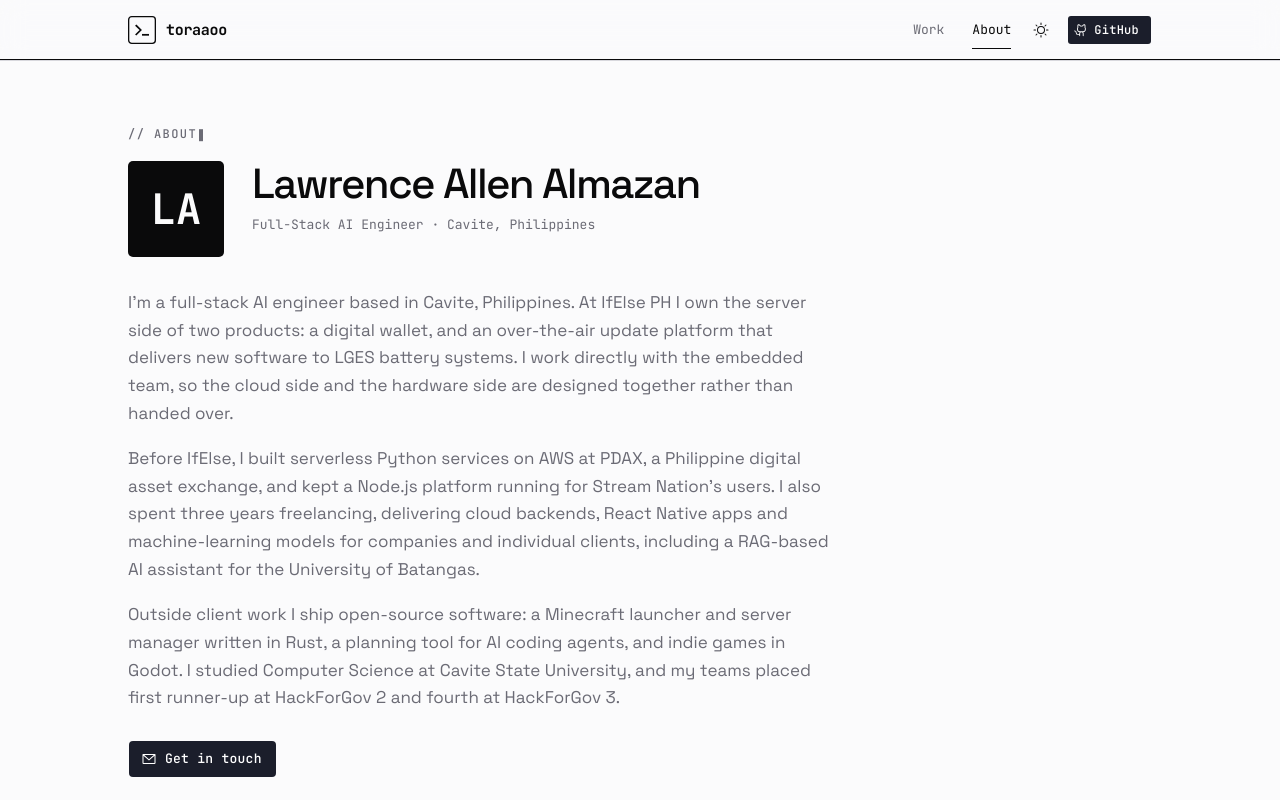
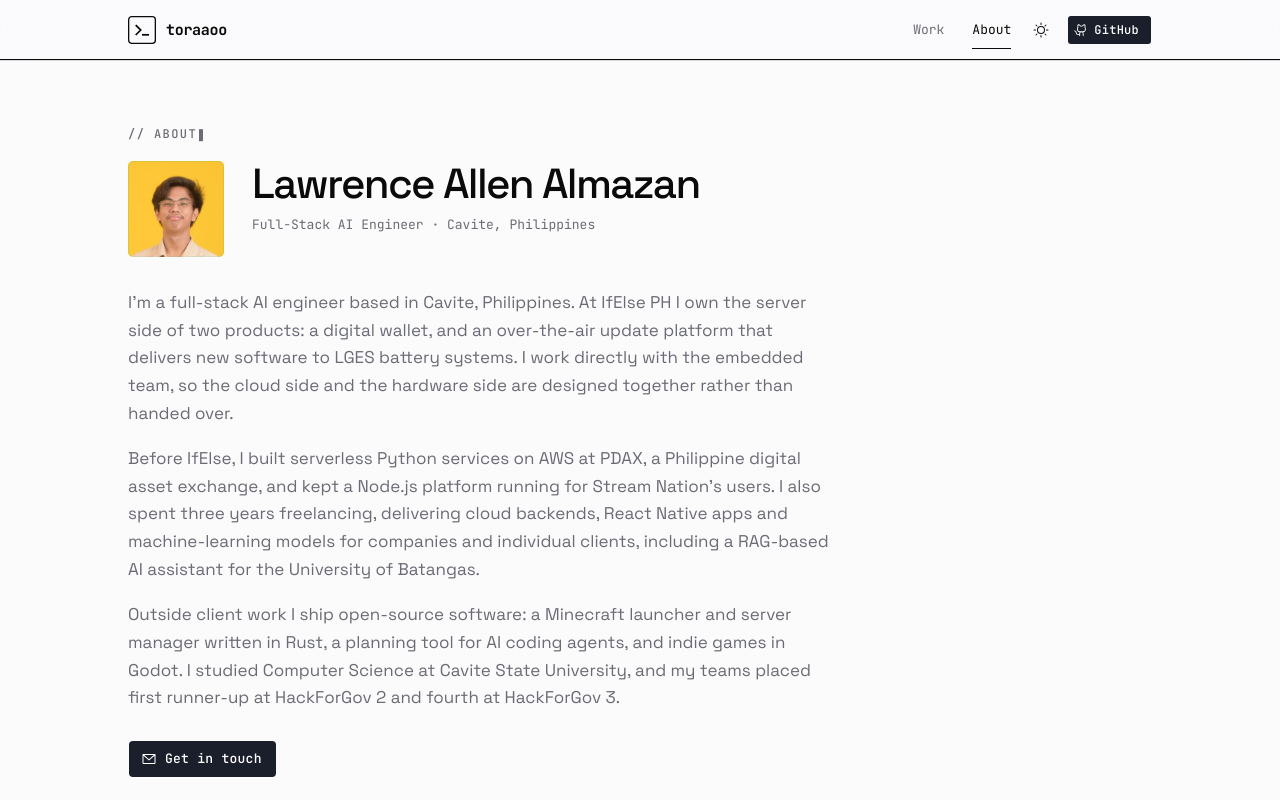
Before and after one commit to toraaoo/portfolio, a Next.js app: page /about in a window 1280 px wide. Shown: the top 800 px of the page. Built offline with nearby package versions, Linux system fonts and the light colour scheme.

Commit message:
feat(about): show profile photo

```diff
--- a/content/profile.json
+++ b/content/profile.json
@@ -2,6 +2,7 @@
   "$schema": "./schemas/profile.schema.json",
   "name": "Lawrence Allen Almazan",
   "initials": "LA",
+  "avatar": "/avatar.jpg",
   "handle": "toraaoo",
   "role": "Full-Stack AI Engineer",
   "headline": "Full-stack engineer shipping AI from cloud to device.",
--- a/content/schemas/profile.schema.json
+++ b/content/schemas/profile.schema.json
@@ -10,6 +10,12 @@
       "type": "string",
       "minLength": 1,
       "maxLength": 3
+    },
+    "avatar": {
+      "type": "string",
+      "minLength": 1,
+      "format": "starts_with",
+      "pattern": "^\\/.*"
     },
     "handle": {
       "type": "string",
--- a/features/about/page.tsx
+++ b/features/about/page.tsx
@@ -1,5 +1,5 @@
 import { EnvelopeSimpleIcon } from "@phosphor-icons/react/ssr"
-import { Avatar, AvatarFallback } from "@/components/avatar"
+import { Avatar, AvatarFallback, AvatarImage } from "@/components/avatar"
 import { ButtonLink } from "@/components/button-link"
 import { Container } from "@/components/container"
 import {
@@ -36,7 +36,14 @@ function AboutPage() {
             </RevealItem>
 
             <RevealItem className="flex flex-wrap items-start gap-7">
-              <Avatar className="size-24 rounded-lg">
+              <Avatar className="size-24 rounded-lg after:rounded-lg">
+                {profile.avatar ? (
+                  <AvatarImage
+                    src={profile.avatar}
+                    alt={profile.name}
+                    className="rounded-lg"
+                  />
+                ) : null}
                 <AvatarFallback className="rounded-lg bg-foreground font-mono text-3xl font-bold text-background">
                   {profile.initials}
                 </AvatarFallback>
--- a/lib/content/profile.ts
+++ b/lib/content/profile.ts
@@ -19,6 +19,9 @@ export const ExperienceEntrySchema = z.strictObject({
 export const ProfileSchema = z.strictObject({
   name: text,
   initials: text.max(3),
+  avatar: text
+    .startsWith("/", "Must be a path under public/, e.g. /avatar.jpg")
+    .optional(),
   handle: text,
   role: text,
   headline: text,
```
Also changed, not shown: public/avatar.jpg (added), 1 other file (tests, documents, lock files or other folders).
